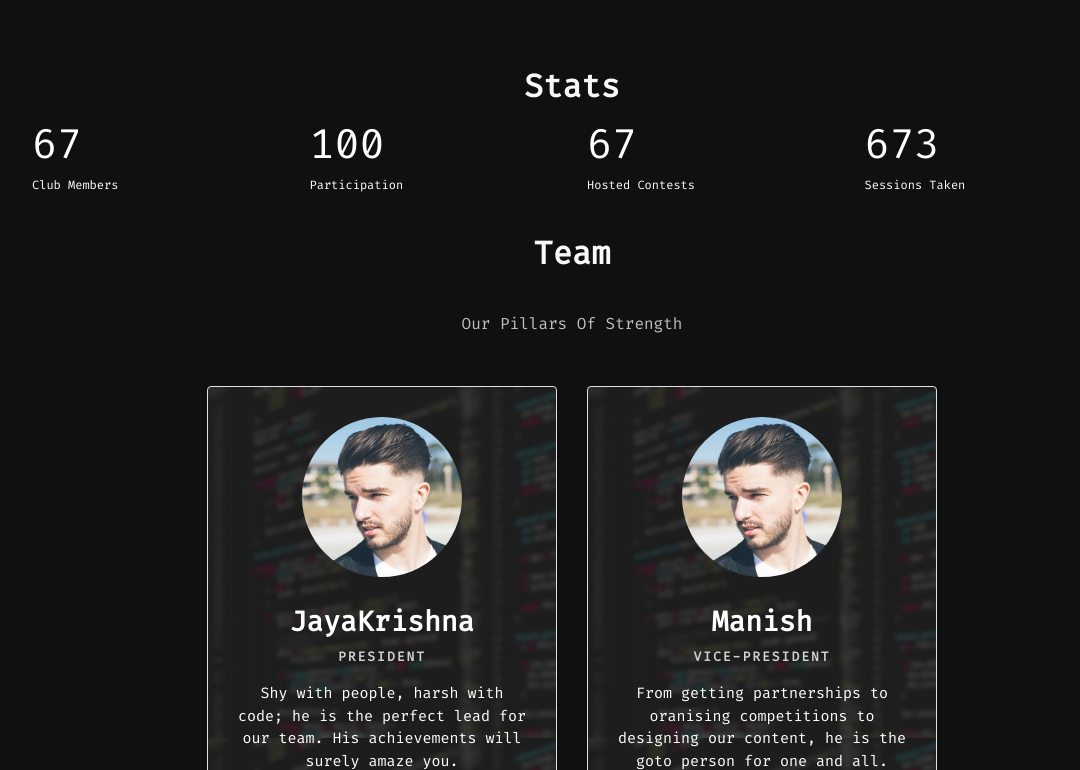
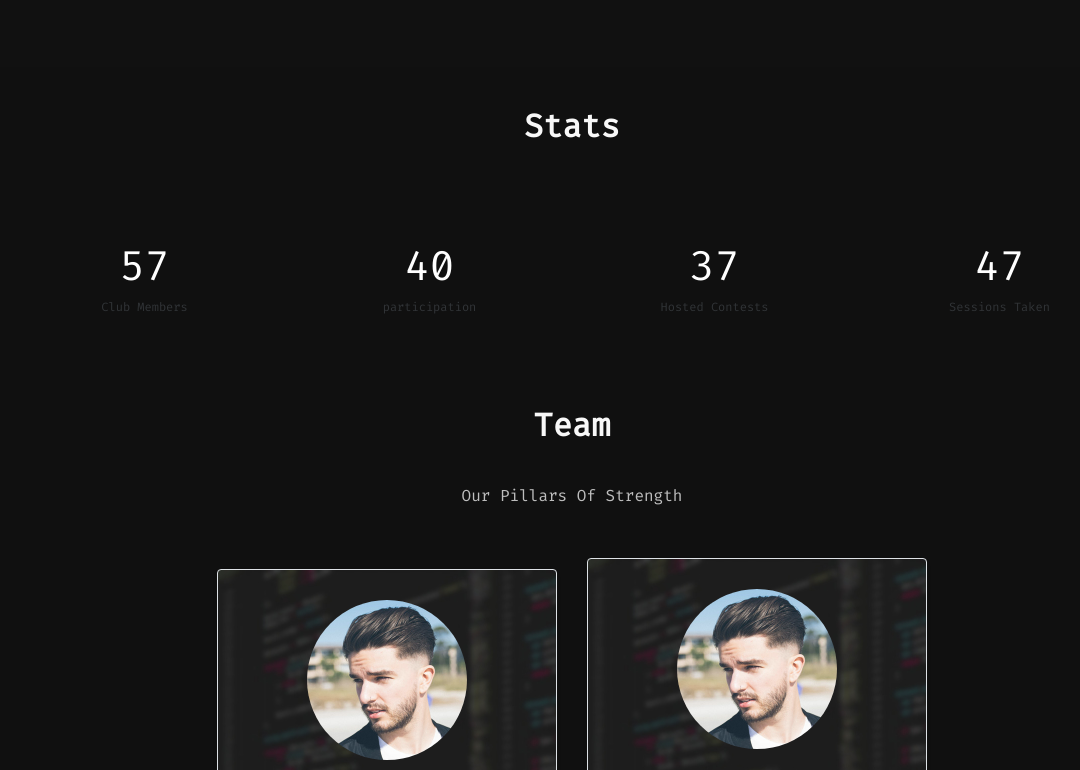
Before and after one commit to ubesh19-5N9/loc-web-dummy, a plain HTML site: page index.html in a window 1280 px wide. Shown: the part 1961-2731 px from the top of the page, without its empty margins (68-1148 px from the left). Drawn offline with nearby package versions, Linux system fonts and the light colour scheme.

Commit message:
counter update

```diff
--- a/index.html
+++ b/index.html
@@ -19,6 +19,7 @@
       <script src="https://cdnjs.cloudflare.com/ajax/libs/waypoints/4.0.1/jquery.waypoints.js"></script>
       <style>
 .middle{
+    justify-content: center;
     top: 50%;
   width: 100%;
 }
@@ -124,7 +125,7 @@
           <span>To</span>
           <span>  Register</span>
           <span>  For</span>
-          <span>  Hackathon</span>
+          <span>  DevJam 1.0</span>
           <a href="registration.html"><button type="button" name="button" class="btn btn-primary">click here</button></a>
         </h3>
     </div>
@@ -180,34 +181,35 @@
         </div>
     </div>
 
-    <div class=intro>
-        <h2 class="text-center" style="color: rgb(248,248,248);"><strong>Stats</strong></h2>
 
+    <div class="text-center team-boxed" id="team" style="background-color: rgb(16,16,16);">
+        <div class="container" style="background-color: #101010;">
+            <!-- Start: Intro -->
+            <div class="intro">
+                <h2 class="text-center" style="color: rgb(248,248,248);">Stats </h2>
             </div>
-    <div class="container">
-    <div class="middle">
-        <div class="counting-sec">
-          <div class="inner-width">
-            <div class="col-sm-3 col-lg-3 col-xs-3">
-              <div class="num">67</div>
+            <!-- End: Intro -->
+            <!-- Start: People -->
+            <div class="row justify-content-center align-items-center people">
+              <div class="col-lg-3 col-sm-6 item">
+                  <div class="num">57</div>
                   Club Members
               </div>
-            <div class="col-sm-3 col-lg-3 col-xs-3">
-              <div class="num">100</div>
-              Participation
+              <div class="col-lg-3 col-sm-6 item">
+                  <div class="num">40</div>
+                  participation
               </div>
-            <div class="col-sm-3 col-lg-3 col-xs-3">
-              <div class="num">67</div>
+              <div class="col-lg-3 col-sm-6 item">
+                  <div class="num">37</div>
                   Hosted Contests
               </div>
-            <div class="col-sm-3 col-lg-3 col-xs-3">
-              <div class="num">673</div>
+              <div class="col-lg-3 col-sm-6 item">
+                  <div class="num">47</div>
                   Sessions Taken
               </div>
             </div>
-        </div>
-      </div>
-    </div>
+
+
 
     <!-- End: Partners -->
     <!-- Start: Team -->
```
Lines whose indentation alone changed are shown as unchanged.
